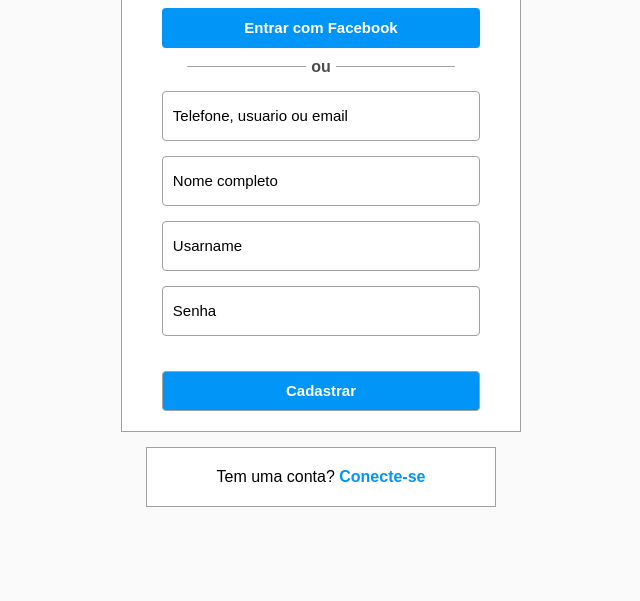
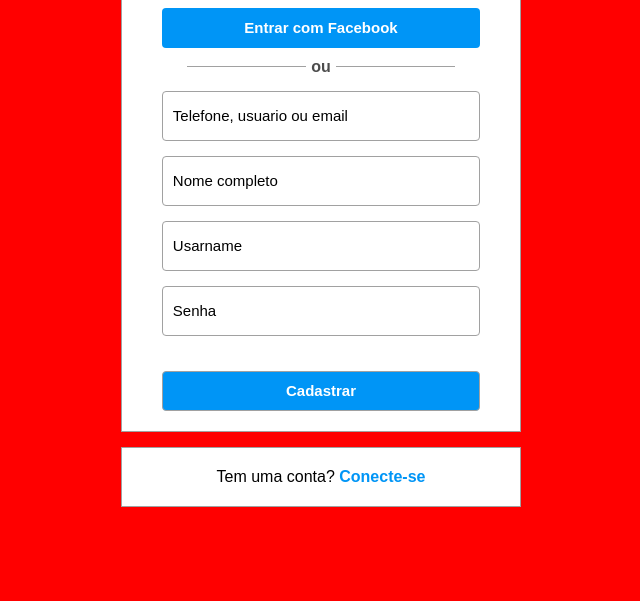
Before and after one commit to gilmariolima/insta-prototipo, a plain HTML site: page signup.html in a window 1280 px wide. Shown: the part 199-800 px from the top of the page, without its empty margins (319-959 px from the left). Drawn offline with Linux system fonts and the light colour scheme.

Commit message:
Update style.css

```diff
--- a/style.css
+++ b/style.css
@@ -130,15 +130,13 @@ html{
     justify-content: center;
     align-items: center;
     padding: 20px;
+    background-color: red;
 }
 
-.sign{
+.sign, .conecte{
     width: 400px;
 }
 
-.conecte{
-    width: 350px;
-}
 
 .descricao{
     text-align: center;
```
